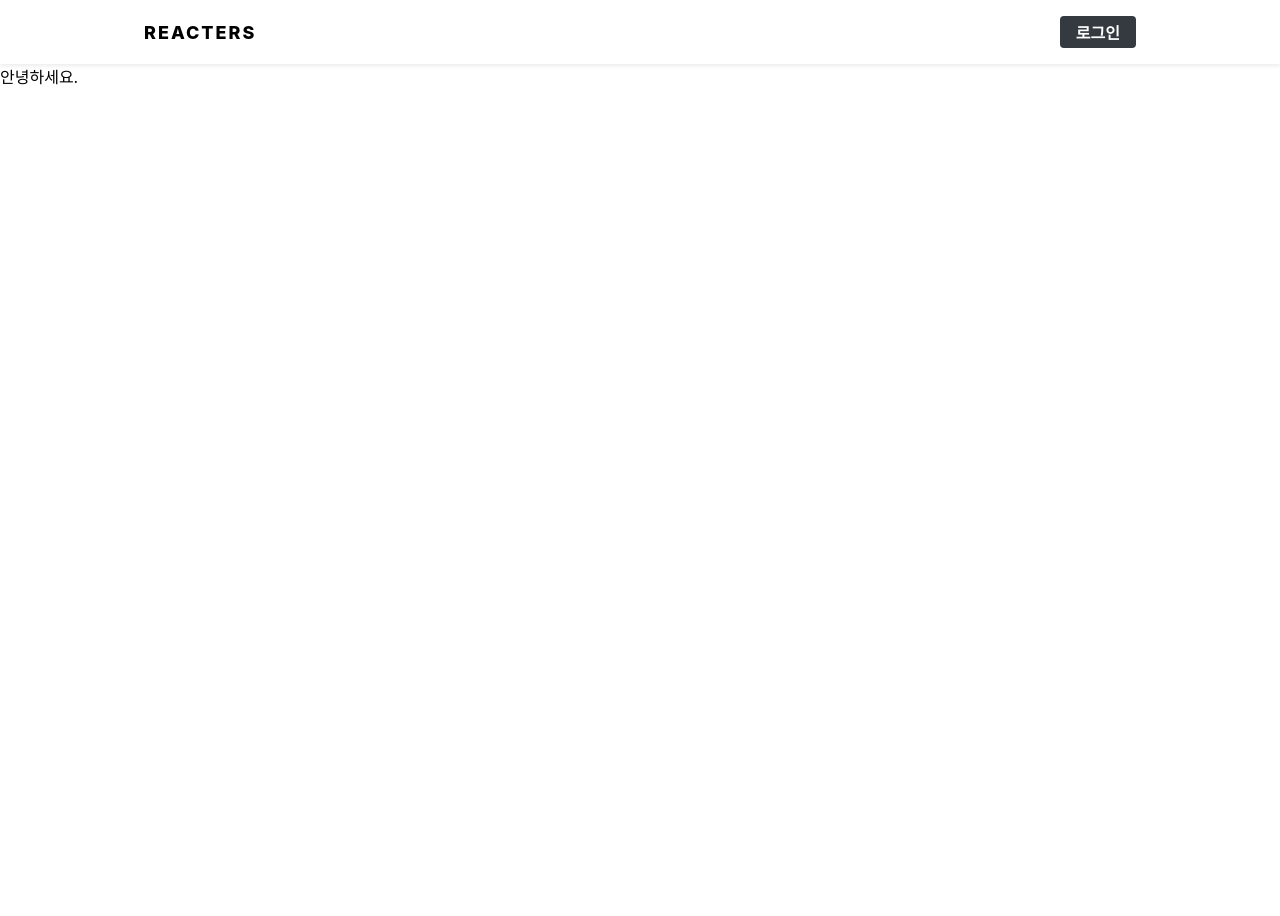
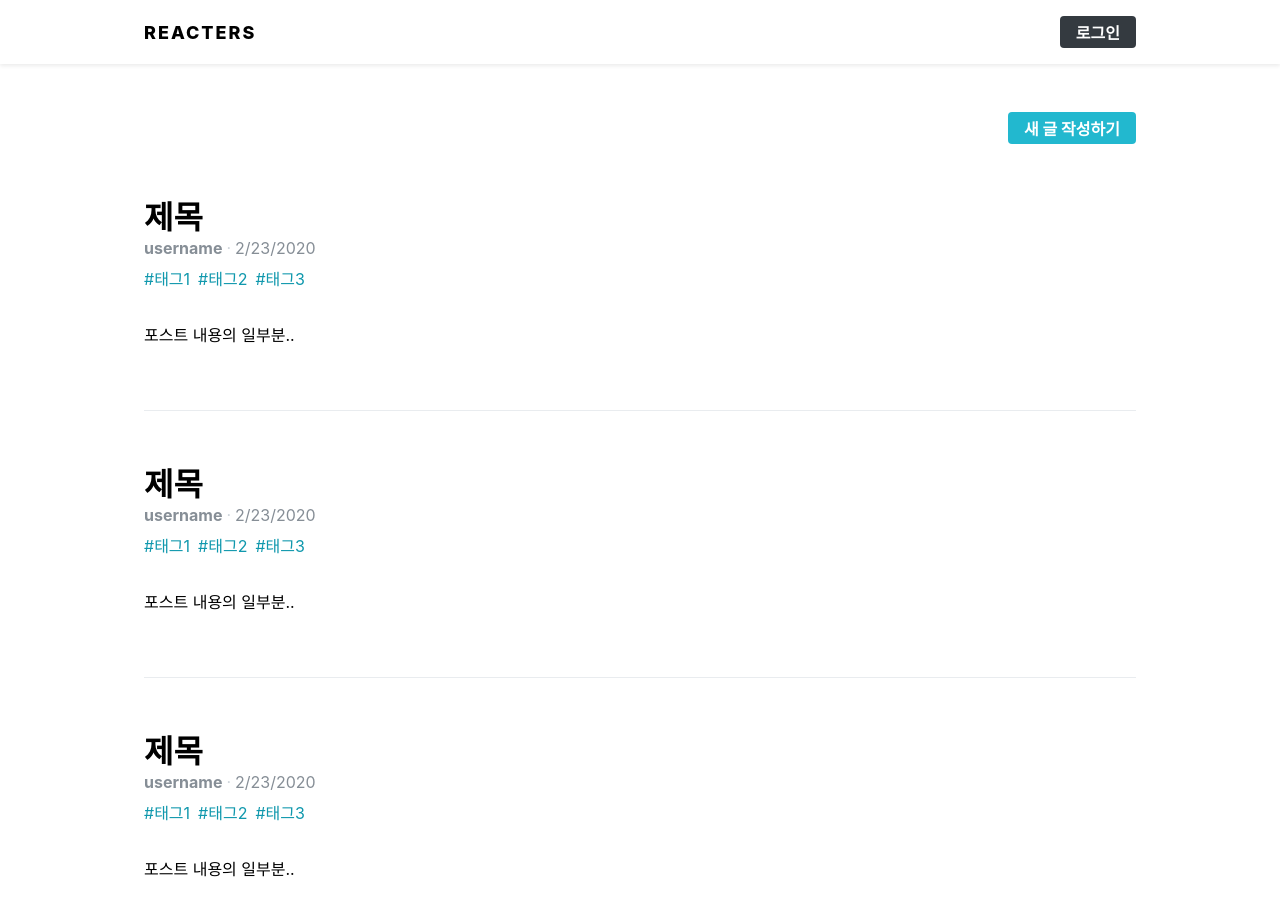
Before and after one commit to ddojai/modules, a React (Create React App) app in the folder frontend/: page / in a window 1280 px wide. Shown: the top 916 px of the page. Before the commit the page ends 800 px from the top, so only its background shows below. Built offline with nearby package versions, Linux system fonts and the light colour scheme.

Commit message:
* 26.2 포스트 목록 페이지 구현하기

```diff
--- /dev/null
+++ b/frontend/src/components/common/SubInfo.js
@@ -0,0 +1,36 @@
+import React from 'react';
+import styled, { css } from 'styled-components';
+import { Link } from 'react-router-dom';
+import palette from '../../lib/styles/palette';
+
+const SubInfoBlock = styled.div`
+${props =>
+  props.hasMarginTop &&
+  css`
+    margin-top: 1rem;
+  `}
+  color: ${palette.gray[6]};
+
+  /* span 사이에 가운뎃점 문자 보여 주기 */
+  span + span:before {
+    color: ${palette.gray[4]};
+    padding-left: 0.25rem;
+    padding-right: 0.25rem;
+    content: '\\B7'; /* 가운뎃점 문자 */
+  }
+`;
+
+const SubInfo = ({ username, publishedDate, hasMarginTop }) => {
+  return (
+    <SubInfoBlock hasMarginTop={hasMarginTop}>
+      <span>
+        <b>
+          <Link to={`/@${username}`}>{username}</Link>
+        </b>
+      </span>
+      <span>{new Date(publishedDate).toLocaleDateString()}</span>
+    </SubInfoBlock>
+  );
+};
+
+export default SubInfo;
--- /dev/null
+++ b/frontend/src/components/common/Tags.js
@@ -0,0 +1,31 @@
+import React from 'react';
+import styled from 'styled-components';
+import palette from '../../lib/styles/palette';
+import { Link } from 'react-router-dom';
+
+const TagsBlock = styled.div`
+  margin-top: 0.5rem;
+  .tag {
+    display: inline-block;
+    color: ${palette.cyan[7]};
+    text-decoration: none;
+    margin-right: 0.5rem;
+    &:hover {
+      color: ${palette.cyan[6]};
+    }
+  }
+`;
+
+const Tags = ({ tags }) => {
+  return (
+    <TagsBlock>
+      {tags.map(tag => (
+        <Link className="tag" to={`/?tag=${tag}`}>
+          #{tag}
+        </Link>
+      ))}
+    </TagsBlock>
+  );
+};
+
+export default Tags;
--- a/frontend/src/components/post/PostViewer.js
+++ b/frontend/src/components/post/PostViewer.js
@@ -2,6 +2,8 @@
 import styled from 'styled-components';
 import palette from '../../lib/styles/palette';
 import Responsive from '../common/Responsive';
+import SubInfo from '../common/SubInfo';
+import Tags from '../common/Tags';
 
 const PostViewerBlock = styled(Responsive)`
   margin-top: 4rem;
@@ -15,32 +17,6 @@
     font-size: 3rem;
     line-height: 1.5;
     margin: 0;
-  }
-`;
-
-const SubInfo = styled.div`
-  margin-top: 1rem;
-  color: ${palette.gray[6]};
-
-  /* span 사이에 가운뎃점 문자 보여 주기 */
-  span + span:before {
-    color: ${palette.gray[5]};
-    padding-left: 0.25rem;
-    padding-right: 0.25rem;
-    content: '\\B7'; /* 가운뎃점 문자 */
-  }
-`;
-
-const Tags = styled.div`
-  margin-top: 0.5rem;
-  .tag {
-    display: inline-block;
-    color: ${palette.cyan[7]};
-    text-decoration: none;
-    margin-right: 0.5rem;
-    &:hover {
-      color: ${palette.cyan[6]};
-    }
   }
 `;
 
@@ -68,17 +44,12 @@
     <PostViewerBlock>
       <PostHead>
         <h1>{title}</h1>
-        <SubInfo>
-          <span>
-            <b>{user.username}</b>
-          </span>
-          <span>{new Date(publishedDate).toLocaleDateString()}</span>
-        </SubInfo>
-        <Tags>
-          {tags.map(tag => (
-            <div className="tag">#{tag}</div>
-          ))}
-        </Tags>
+        <SubInfo
+          username={user.username}
+          publishedDate={publishedDate}
+          hasMarginTop
+        />
+        <Tags tags={tags} />
       </PostHead>
       <PostContent dangerouslySetInnerHTML={{ __html: body }} />
     </PostViewerBlock>
--- /dev/null
+++ b/frontend/src/components/posts/PostList.js
@@ -0,0 +1,71 @@
+import React from 'react';
+import styled from 'styled-components';
+import Responsive from '../common/Responsive';
+import Button from '../common/Button';
+import palette from '../../lib/styles/palette';
+import SubInfo from '../common/SubInfo';
+import Tags from '../common/Tags';
+
+const PostListBlock = styled(Responsive)`
+  margin-top: 3rem;
+`;
+
+const WritePostButtonWrapper = styled.div`
+  display: flex;
+  justify-content: flex-end;
+  margin-bottom: 3rem;
+`;
+
+const PostItemBlock = styled.div`
+  padding-top: 3rem;
+  padding-bottom: 3rem;
+  /* 맨 위 포스트는 padding-top 없음 */
+  &:first-child {
+    padding-top: 0;
+  }
+  & + & {
+    border-top: 1px solid ${palette.gray[2]};
+  }
+
+  h2 {
+    font-size: 2rem;
+    margin-bottom: 0;
+    margin-top: 0;
+    &:hover {
+      color: ${palette.gray[6]};
+    }
+  }
+  p {
+    margin-top: 2rem;
+  }
+`;
+
+const PostItem = () => {
+  return (
+    <PostItemBlock>
+      <h2>제목</h2>
+      <SubInfo username="username" publishedDate={new Date()} />
+      <Tags tags={['태그1', '태그2', '태그3']}/>
+      <p>포스트 내용의 일부분..</p>
+    </PostItemBlock>
+  );
+};
+
+const PostList = () => {
+  return (
+    <PostListBlock>
+      <WritePostButtonWrapper>
+        <Button cyan to="/write">
+          새 글 작성하기
+        </Button>
+      </WritePostButtonWrapper>
+      <div>
+        <PostItem />
+        <PostItem />
+        <PostItem />
+      </div>
+    </PostListBlock>
+  );
+};
+
+export default PostList;
--- a/frontend/src/pages/PostListPage.js
+++ b/frontend/src/pages/PostListPage.js
@@ -1,11 +1,12 @@
 import React from 'react';
 import HeaderContainer from '../containers/common/HeaderContainer';
+import PostList from '../components/posts/PostList';
 
 const PostListPage = () => {
   return (
     <>
       <HeaderContainer/>
-      <div>안녕하세요.</div>
+      <PostList/>
     </>
   );
 };
```
